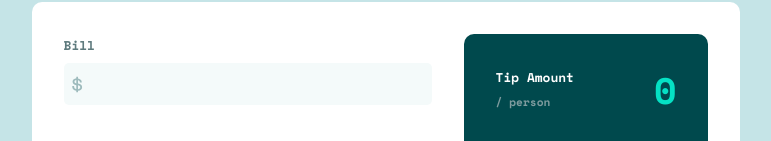
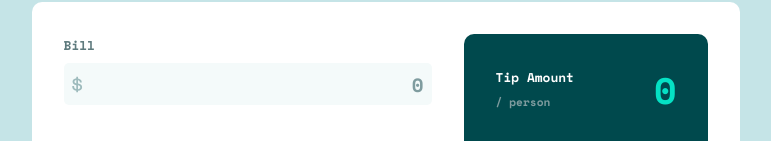
Before and after one commit to KruzadeR-VictoR/Tip_Calculator_React-FM, a React (Vite) app: page / in a window 1280 px wide. Shown: the part 282-423 px from the top of the page, without its empty margins (254-1025 px from the left). Built offline with nearby package versions, Linux system fonts and the light colour scheme.

Commit message:
fixed calculation functionalities

```diff
--- a/src/App.css
+++ b/src/App.css
@@ -146,6 +146,22 @@ main .calculator .left .bill-no .Bill-input input:focus {
   outline: none;
 }
 
+main .calculator .left .bill-no .Bill-input input::-webkit-input-placeholder {
+  color: #7f9c9f;
+}
+
+main .calculator .left .bill-no .Bill-input input:-ms-input-placeholder {
+  color: #7f9c9f;
+}
+
+main .calculator .left .bill-no .Bill-input input::-ms-input-placeholder {
+  color: #7f9c9f;
+}
+
+main .calculator .left .bill-no .Bill-input input::placeholder {
+  color: #7f9c9f;
+}
+
 main .calculator .left .select-Tip {
   margin: 1rem 0 1.5rem;
   display: -webkit-box;
@@ -284,7 +300,7 @@ main .calculator .left .People .error {
   -ms-flex-item-align: end;
       align-self: flex-end;
   color: #ff1e1e;
-  font-size: .8rem;
+  font-size: 0.8rem;
 }
 
 main .calculator .right {
--- a/src/App.jsx
+++ b/src/App.jsx
@@ -85,15 +85,16 @@ function App() {
               <span className="bill-text">Bill</span>
               <div className="Bill-input">
                 <img src={dollar} alt="" />
-                <label htmlFor="BillAmount"></label>
+                <label htmlFor="Bill"></label>
                 <input
                   className="bill-amt"
-                  id="BillAmount"
+                  id="Bill"
                   type="text"
-                  name="Bill"
+                  name="bill"
                   value={Bill}
                   onChange={(e) => setBill(e.target.value)}
                   autoComplete="off"
+                  placeholder="0"
                 />
               </div>
             </div>
--- a/src/App.scss
+++ b/src/App.scss
@@ -85,6 +85,9 @@ main {
               border: none;
               outline: none;
             }
+            &::placeholder {
+              color: $grayCyan;
+            }
           }
         }
       }
@@ -163,10 +166,10 @@ main {
             }
           }
         }
-        .error{
+        .error {
           align-self: flex-end;
           color: rgb(255, 30, 30);
-          font-size: .8rem;
+          font-size: 0.8rem;
         }
       }
     }
```
Also changed, not shown: 1 other file (tests, documents, lock files or other folders).
